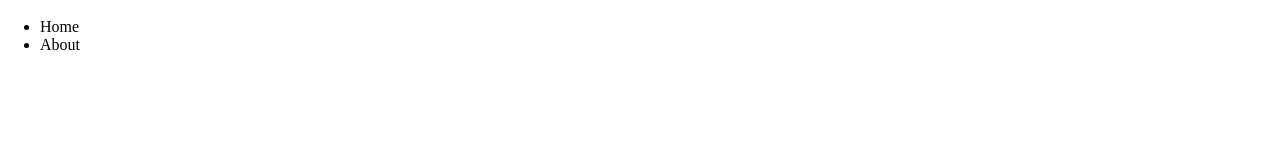
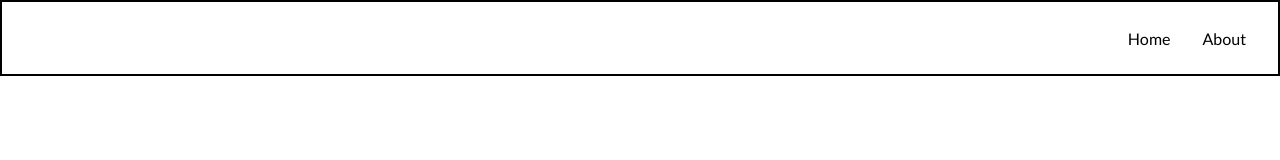
Before and after one commit to LucasAPessoa/To-Do-List, a website with bundled scripts: page src/index.html in a window 1280 px wide. Built offline with nearby package versions, Linux system fonts and the light colour scheme.

Commit message:
Add initial styles for navBar and ulPages

```diff
--- a/src/styles/style.css
+++ b/src/styles/style.css
@@ -2,4 +2,22 @@
 
 * {
     margin: 0;
+    font-size: 16px;
+    font-family: 'Gill Sans', 'Gill Sans MT', Calibri, 'Trebuchet MS', sans-serif;
 }
+
+#navBar{
+    height: 9vh;
+    border: 2px solid black;
+    display: flex;
+    justify-content: space-between;
+    padding: 0 2em 0 2em;
+    align-items: center;
+}
+
+#ulPages{
+    display: flex;
+    gap: 2rem;
+    font-size: 2rem;
+    list-style: none;
+}
```
